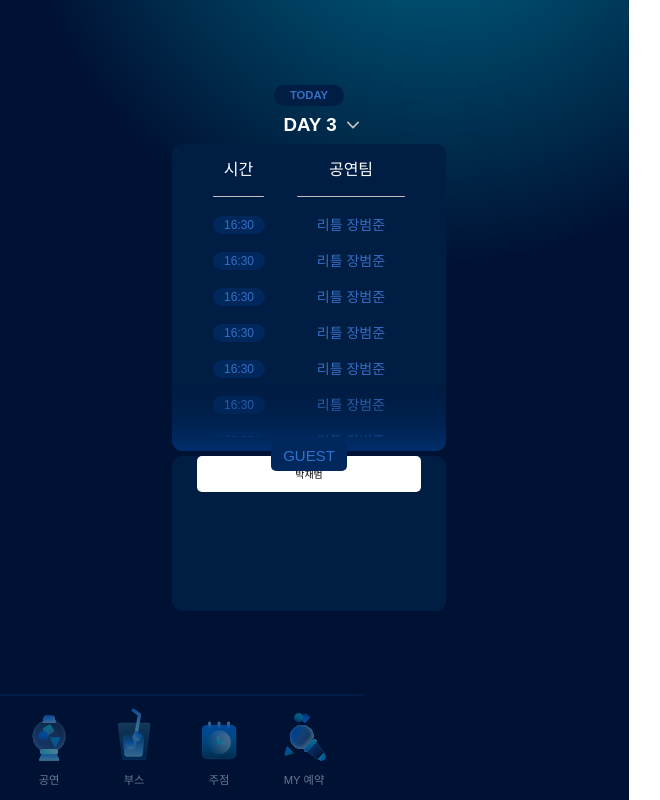
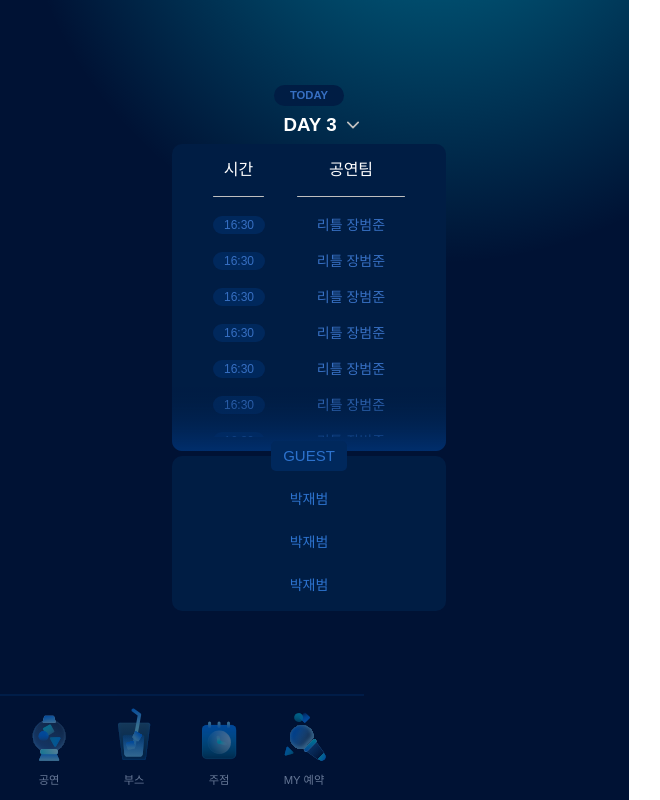
Before and after one commit to ajoufesta/client, a Next.js app: page /stage in a window 1280 px wide. Shown: the whole page, without its empty margins (11-671 px from the left). Built offline with nearby package versions, Linux system fonts and the light colour scheme.

Commit message:
style/#36 : 게스트 컨테이너

```diff
--- a/src/app/stage/_components/Guest.tsx
+++ b/src/app/stage/_components/Guest.tsx
@@ -2,11 +2,17 @@ import React from "react";
 
 const Guest = () => {
   return (
-    <div className="w-[27.4rem] h-[15.5rem] flex flex-col items-center relative rounded-[1rem] bg-blue-700 mt-[0.5rem] ">
-      <div className="absolute top-[-1.5rem] w-[7.6rem] h-[3rem] text-blue-900 text-[1.5rem] flex items-center text-center justify-center bg-blue-600 rounded-[0.5rem]">
+    <div className="w-[27.4rem] h-[15.5rem] flex flex-col items-center justify-center relative rounded-[1rem] bg-blue-700 mt-[0.5rem] pt-10 text-blue-900 ">
+      <div className="absolute top-[-1.5rem] w-[7.6rem] h-[3rem] text-blue-900 text-[1.5rem] flex items-center text-center justify-center bg-blue-600 rounded-[0.5rem] flex-shrink-0">
         GUEST
       </div>
-      <div className="h-[3.6rem] w-[22.4rem] flex  justify-center items-center px-[4.1rem] mb-3 bg-white rounded-[0.5rem]">
+      <div className="w-[22.4rem] h-[3.6rem] flex justify-center items-center  mb-3  rounded-[0.5rem] text-[1.4rem]">
+        박재범
+      </div>
+      <div className="w-[22.4rem] h-[3.6rem] flex justify-center items-center  mb-3  rounded-[0.5rem] text-[1.4rem]">
+        박재범
+      </div>
+      <div className="w-[22.4rem] h-[3.6rem] flex justify-center items-center  mb-3 rounded-[0.5rem] text-[1.4rem]">
         박재범
       </div>
     </div>
```
